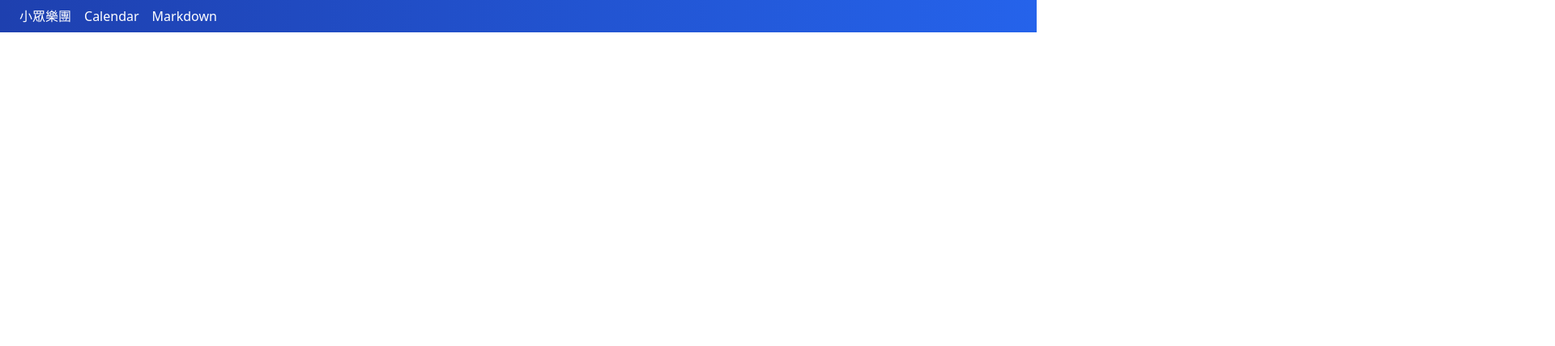
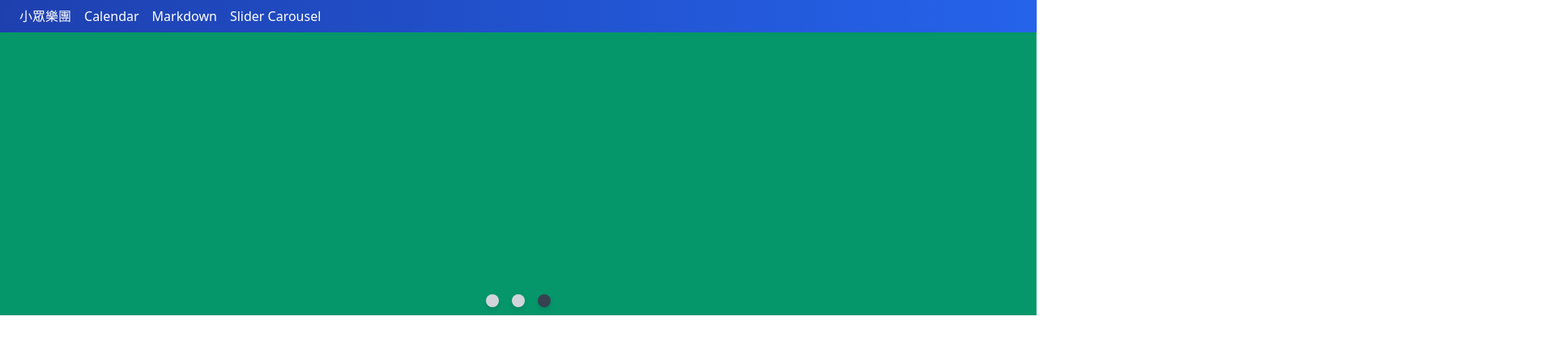
Before and after one commit to novia0808/vue10Apps, a Vue app: page /slider in a window 1280 px wide. Shown: the top 428 px of the page at 81% size, 1920 px wide, since content can reach past the window. Built offline with nearby package versions, Linux system fonts and the light colour scheme.

Commit message:
sliders project done

```diff
--- a/src/components/AppHeader.vue
+++ b/src/components/AppHeader.vue
@@ -12,6 +12,7 @@
           {title: '小眾樂團', to: '/band'},
           {title: 'Calendar', to: '/calendar'},
           {title: 'Markdown', to: '/markdown'},
+          {title: 'Slider Carousel', to: '/slider'},
           ]
       }
     }
--- /dev/null
+++ b/src/pages/Slider.vue
@@ -0,0 +1,72 @@
+<template>
+  <div class="flex flex-wrap w-full relative">
+    <div class="absolute w-full" v-for="(color, index) in sliders" :key="color">
+    <transition name="fade">
+    <div v-if="currentSlide === index" :class="color" style="height: 350px"></div>
+    </transition>
+    </div>
+    <div class="w-full" style="height: 340px">
+      <div class="absolute bottom-0 w-full flex justify-center">
+        <div v-for="(slider, index) in sliders" :key="slider" @click="makeActive(index)" :class="currentSlide === index ? 'bg-gray-700' : 'bg-gray-300' " class="w-4 h-4 mx-2 rounded-full cursor-pointer shadow-md"></div>
+      </div>
+    </div>
+    <!-- <div class="my-10 flex w-full">
+      <div class="m-auto">
+        <transition name="fade">
+          <h1 v-if="isTitleShowing">Slider Carousel</h1>
+        </transition>
+        <button @click="isTitleShowing=!isTitleShowing" class="px-2 rounded border">Toggle Text</button>
+      </div>
+    </div> -->
+  </div>
+
+</template>
+
+<script>
+export default {
+  data(){
+    return{
+      currentSlide: 0,
+      sliders: ['bg-blue-600','bg-yellow-600','bg-green-600'],
+      interval: '',
+      isTitleShowing: true
+    }
+  },
+  methods:{
+    makeActive(index){
+      this.currentSlide = index
+    }
+  },
+  mounted(){
+    this.interval = setInterval(() => {
+      // console.log('I am changing current slide', this.currentSlide)
+      this.currentSlide = this.currentSlide === 2 ? 0 : this.currentSlide + 1
+      // if(this.currentSlide === 2){
+      //   this.currentSlide = 0
+      // }else{
+      // this.currentSlide++
+      // }
+    }, 2000)
+  },
+  beforeUnmount() {
+    clearInterval(this.interval)
+  },
+
+}
+</script>
+
+<style>
+.fade-enter-active, .fade-leave-active {
+  transition: all 1s ease;
+}
+.fade-enter-from{
+  opacity: 0;
+  transform: translateX(-100%)
+}
+
+.fade-leave-to{
+  opacity: 0;
+  transform: translateX(100%)
+}
+
+</style>
--- a/src/router.js
+++ b/src/router.js
@@ -3,6 +3,7 @@
 import Calendar from './pages/Calender.vue'
 import Home from './pages/Home.vue'
 import Markdown from './pages/Markdown.vue'
+import Slider from './pages/Slider.vue'
 
 
 const routes = [
@@ -10,6 +11,7 @@
   {path: '/band', component: Band},
   {path: '/calendar', component: Calendar},
   {path: '/markdown', component: Markdown},
+  {path: '/slider', component: Slider},
 ]
 
 const router = createRouter({
```
Also changed, not shown: src/pages/Markdown.vue (+12 -0 lines).
